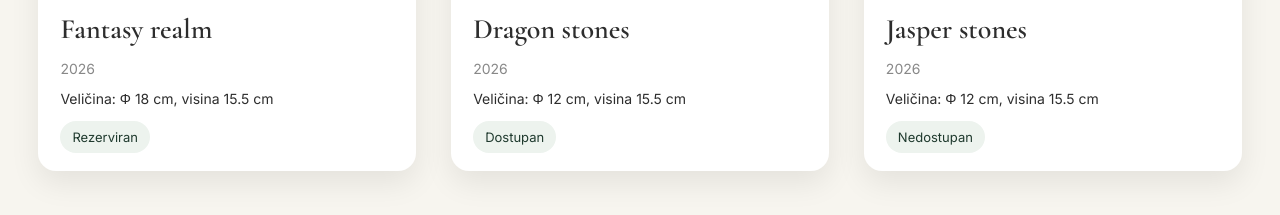
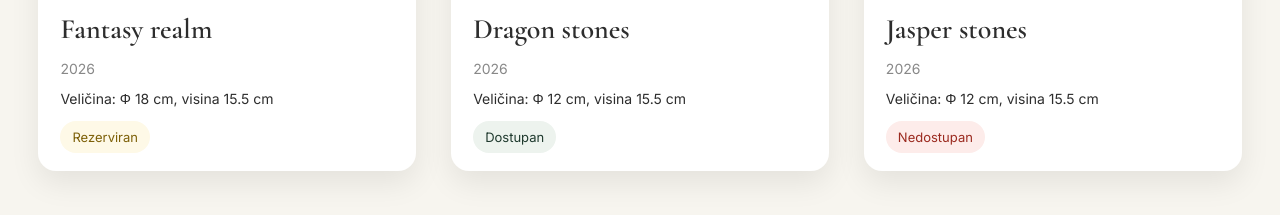
Before and after one commit to forest-in-glass/forest-in-glass.github.io, a plain HTML site: page index.html in a window 1280 px wide. Shown: the part 3101-3316 px from the top of the page. Drawn offline with nearby package versions, Linux system fonts and the light colour scheme.

Commit message:
Update style.css

```diff
--- a/css/style.css
+++ b/css/style.css
@@ -415,6 +415,22 @@ h2{
     border-radius:20px;
 
     font-size:13px;
+
+}
+
+.status.nedostupan{
+
+    background:#fdecea;
+
+    color:#9b2a1f;
+
+}
+
+.status.rezerviran{
+
+    background:#fef9e7;
+
+    color:#7d6008;
 
 }
 
```
